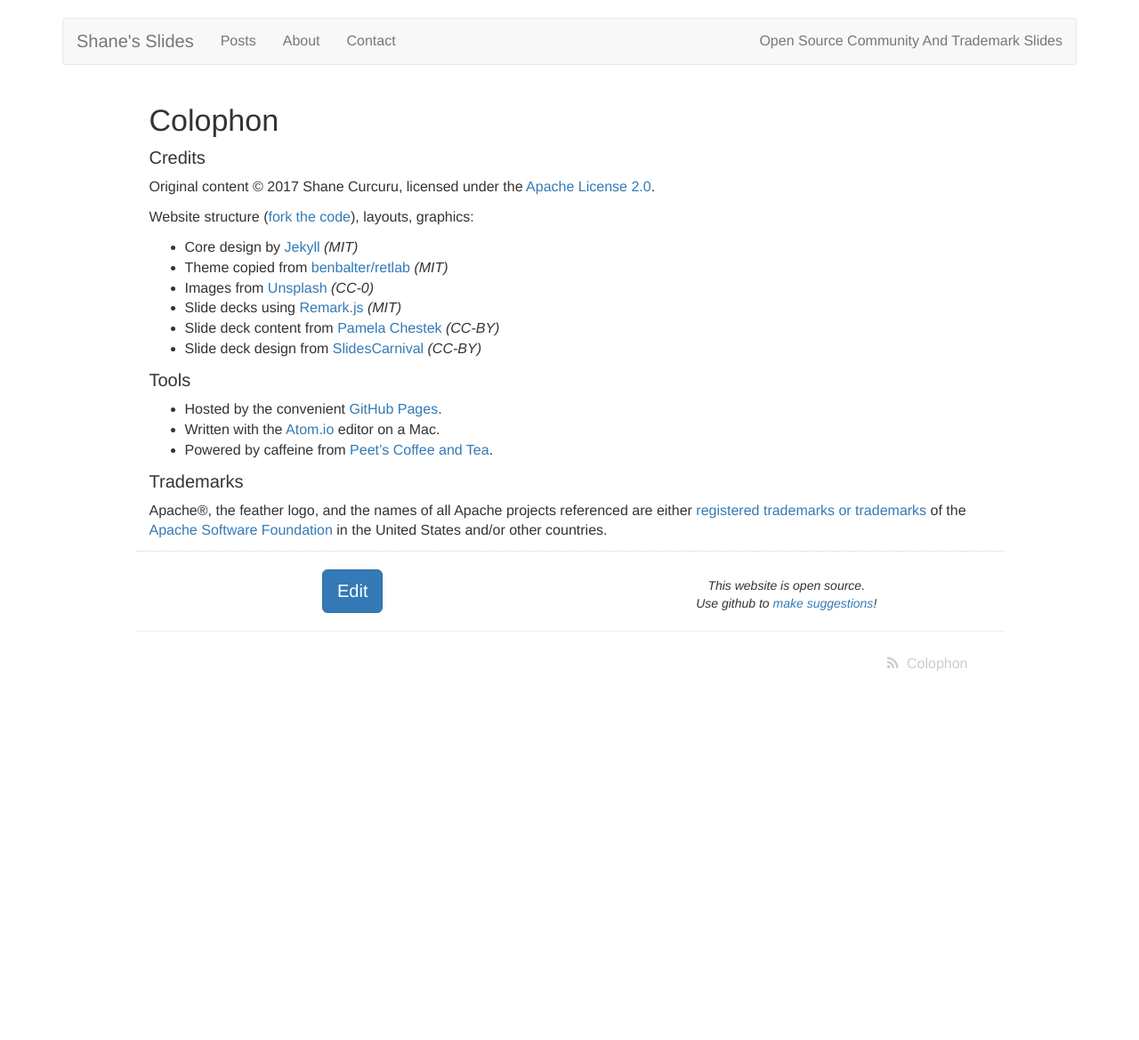
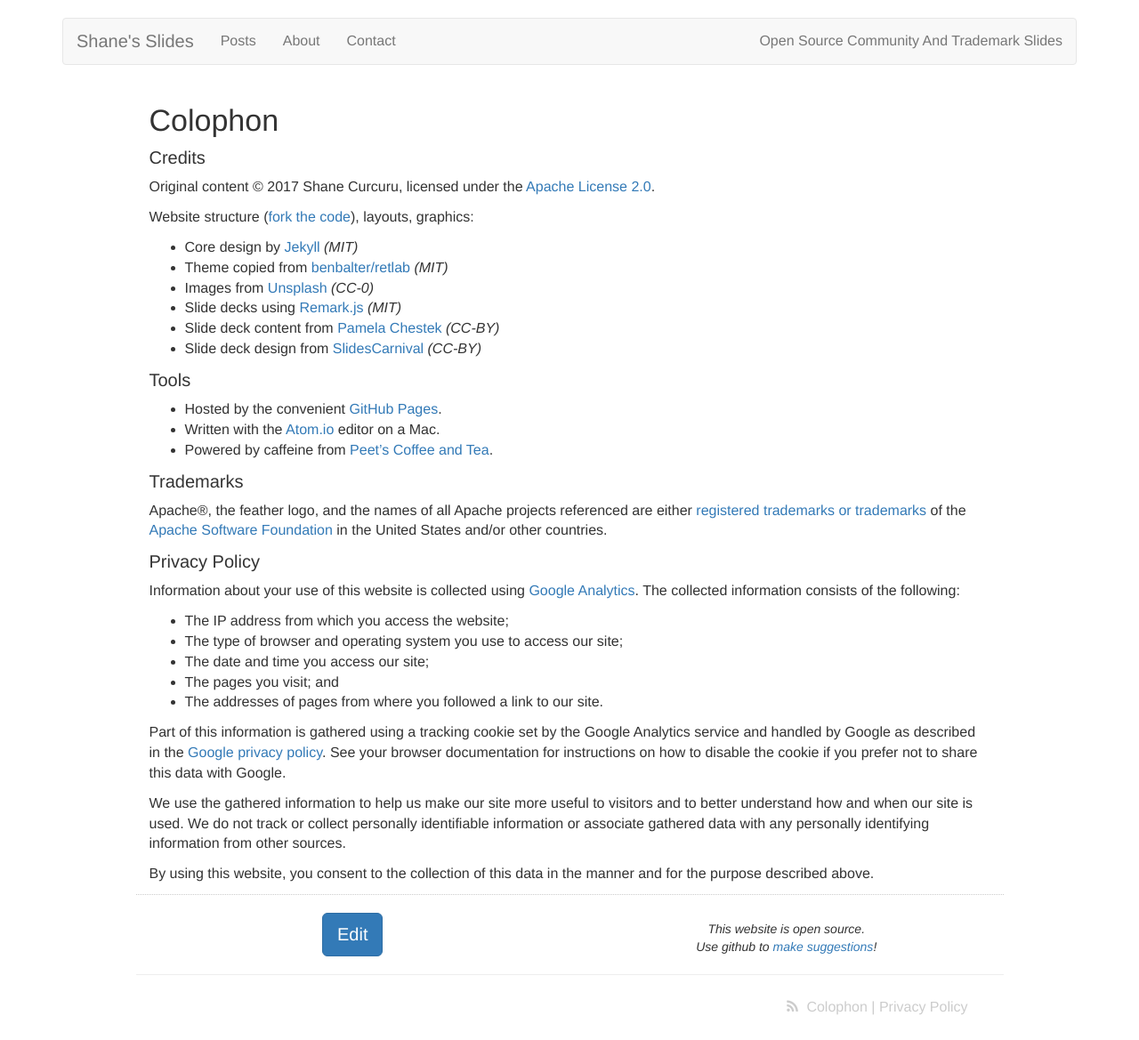
Before and after one commit to ShaneCurcuru/slides, a Jekyll site: the page built from colophon.md, in a window 1280 px wide. Shown: the whole page at 89% size. Built offline with Jekyll 4.4.1, drawn with Linux system fonts in a browser that asks for light colours; before the commit the page ends 900 px from its top, so only the background shows below that.

Commit message:
Add punderthings and privacy policy

```diff
--- a/_layouts/default.html
+++ b/_layouts/default.html
@@ -42,7 +42,8 @@
       	{% endif %}
       		<div class="fine-print">
       			<a href="{{ "/feed.xml" | absolute_url }}" aria-label="Atom Feed"><i class="fa fa-rss"></i></a>
-      			<a href="{{ "/colophon/" | absolute_url }}">Colophon</a>
+      			<a href="{{ "/colophon/" | absolute_url }}">Colophon</a>  |
+            <a href="{{ "/colophon/#privacy-policy" | absolute_url }}">Privacy Policy</a>
       		</div>
       	</div>
       </div>
--- a/_sass/_retlab.scss
+++ b/_sass/_retlab.scss
@@ -136,6 +136,7 @@ body {
 .fine-print {
     float: right;
     padding: 25px;
+    color: #ccc;
 
     a,
     a:visited {
--- a/colophon.md
+++ b/colophon.md
@@ -29,3 +29,19 @@ Website structure ([fork the code](https://github.com/{{ site.repository }})), l
 #### Trademarks
 
 Apache®, the feather logo, and the names of all Apache projects referenced are either [registered trademarks or trademarks](https://www.apache.org/foundation/marks/) of the [Apache Software Foundation](http://www.apache.org/) in the United States and/or other countries.
+
+#### Privacy Policy
+
+Information about your use of this website is collected using [Google Analytics](https://www.google.com/analytics/). The collected information consists of the following:
+
+-  The IP address from which you access the website;
+-  The type of browser and operating system you use to access our site;
+-  The date and time you access our site;
+-  The pages you visit; and
+-  The addresses of pages from where you followed a link to our site.
+
+Part of this information is gathered using a tracking cookie set by the Google Analytics service and handled by Google as described in the [Google privacy policy](https://www.google.com/policies/privacy/). See your browser documentation for instructions on how to disable the cookie if you prefer not to share this data with Google.
+
+We use the gathered information to help us make our site more useful to visitors and to better understand how and when our site is used. We do not track or collect personally identifiable information or associate gathered data with any personally identifying information from other sources.
+
+By using this website, you consent to the collection of this data in the manner and for the purpose described above.
```
Also changed, not shown: about.md (+5 -3 lines).
